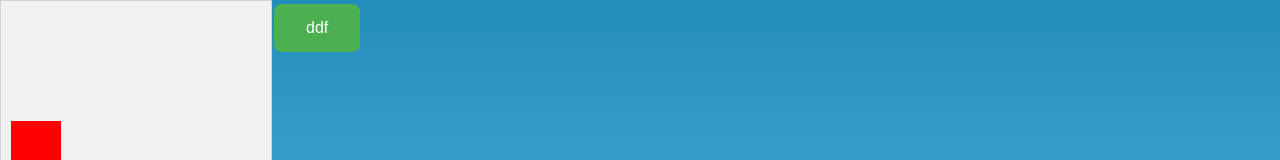
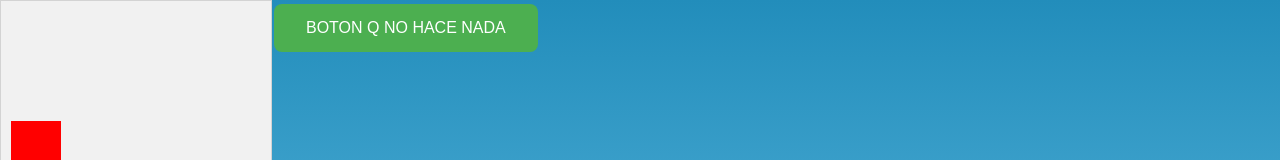
Before and after one commit to tareasmiranda/mirandapet, a plain HTML site: page pet.html in a window 1280 px wide. Shown: the top 160 px of the page. Drawn offline with Linux system fonts and the light colour scheme.

Commit message:
test :^)

```diff
--- a/css/button.css
+++ b/css/button.css
@@ -15,5 +15,5 @@
 }
 
 .my-button:hover {
-  background-color: #45a049; /* Darker green on hover */
+  background-color: #45a049;
 }
--- a/pet.html
+++ b/pet.html
@@ -15,7 +15,7 @@
 
         }
 </style>
-<button type="button" class="my-button" onclick="bla(up)">ddf</button>
+<button type="button" class="my-button" onclick="bla(up)">BOTON Q NO HACE NADA</button>
 
 
 </head>
```
